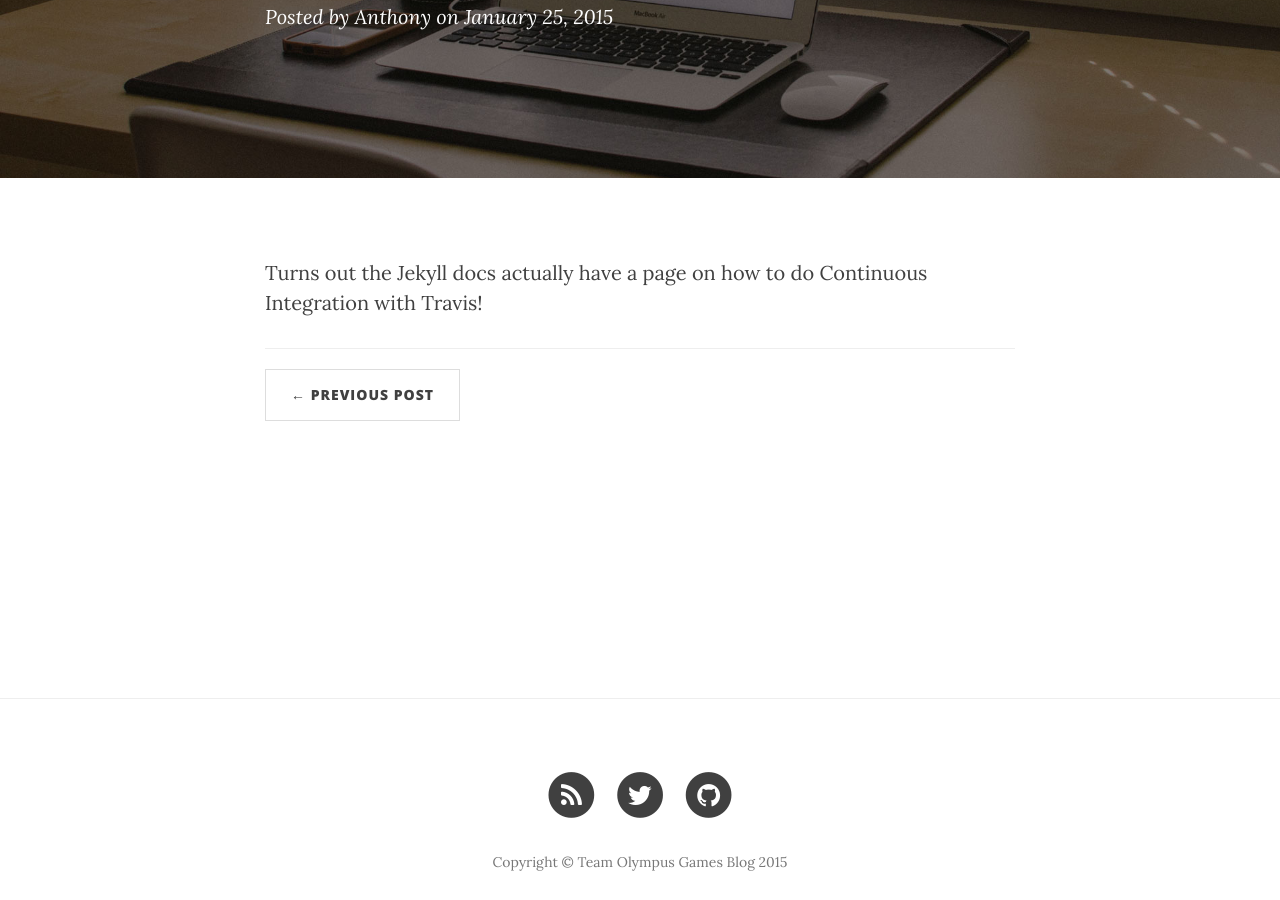
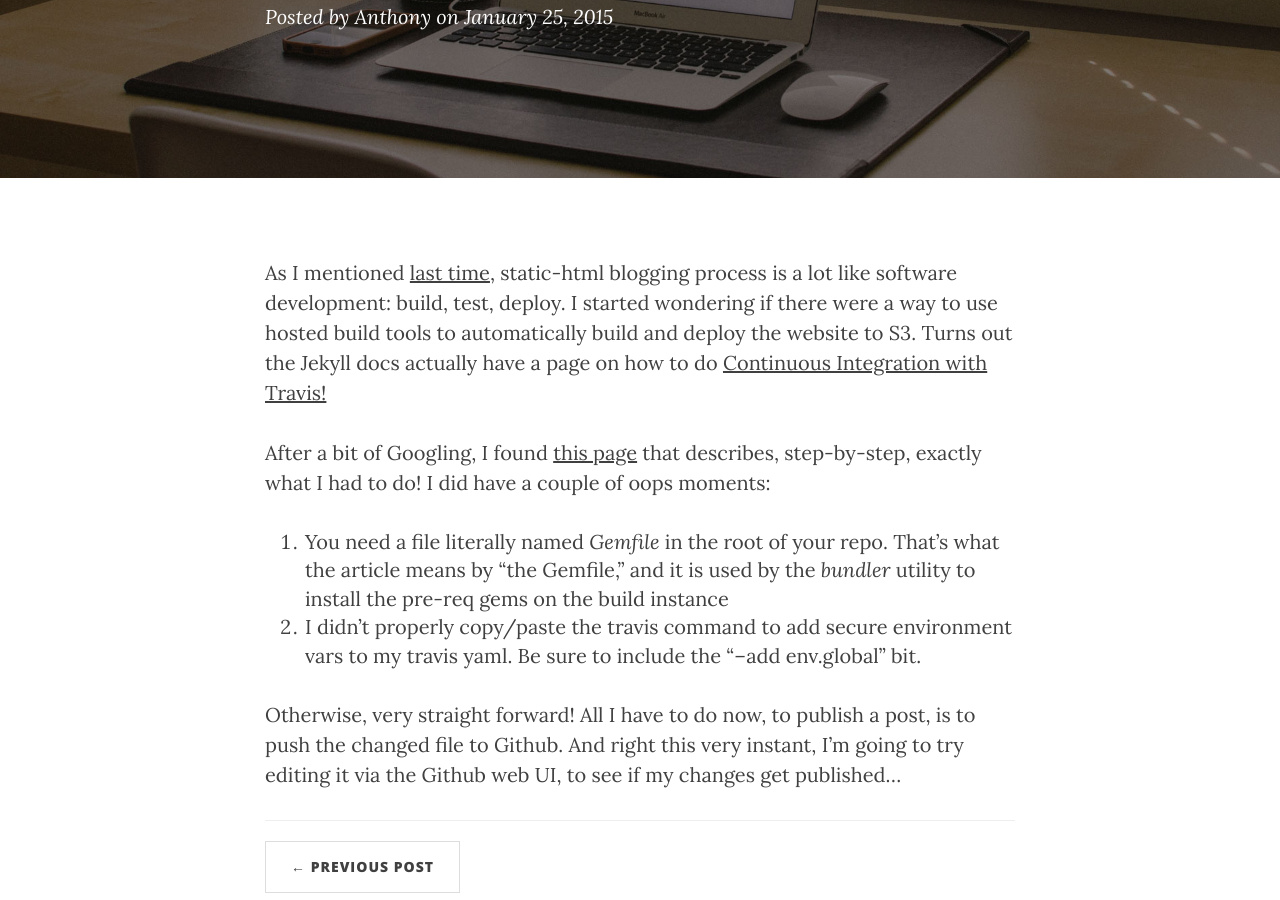
Before and after one commit to teamolympusgames/blog, a Jekyll site: the page built from _posts/2015-01-25-building-with-travis.markdown, in a window 1280 px wide and 900 px high, scrolled down 235 px. Built offline with Jekyll 4.4.1, drawn with Linux system fonts in a browser that asks for light colours; nearby versions of some CDN libraries; a script that is not in the unit is left out.

Commit message:
Trying an online edit

```diff
--- a/_posts/2015-01-25-building-with-travis.markdown
+++ b/_posts/2015-01-25-building-with-travis.markdown
@@ -4,4 +4,10 @@ title:  "Building with Travis"
 categories: blogging
 ---
 
-Turns out the Jekyll docs actually have a page on how to do Continuous Integration with Travis!
+As I mentioned [last time]({% post_url 2015-01-13-catchup %}), static-html blogging process is a lot like software development: build, test, deploy. I started wondering if there were a way to use hosted build tools to automatically build and deploy the website to S3. Turns out the Jekyll docs actually have a page on how to do [Continuous Integration with Travis!](http://jekyllrb.com/docs/continuous-integration/)
+
+After a bit of Googling, I found [this page](http://www.paperplanes.de/2013/8/13/deploying-your-jekyll-blog-to-s3-with-travis-ci.html) that describes, step-by-step, exactly what I had to do! I did have a couple of oops moments:
+1. You need a file literally named _Gemfile_ in the root of your repo. That's what the article means by "the Gemfile," and it is used by the _bundler_ utility to install the pre-req gems on the build instance
+2. I didn't properly copy/paste the travis command to add secure environment vars to my travis yaml. Be sure to include the "--add env.global" bit.
+
+Otherwise, very straight forward! All I have to do now, to publish a post, is to push the changed file to Github. And right this very instant, I'm going to try editing it via the Github web UI, to see if my changes get published...
```
